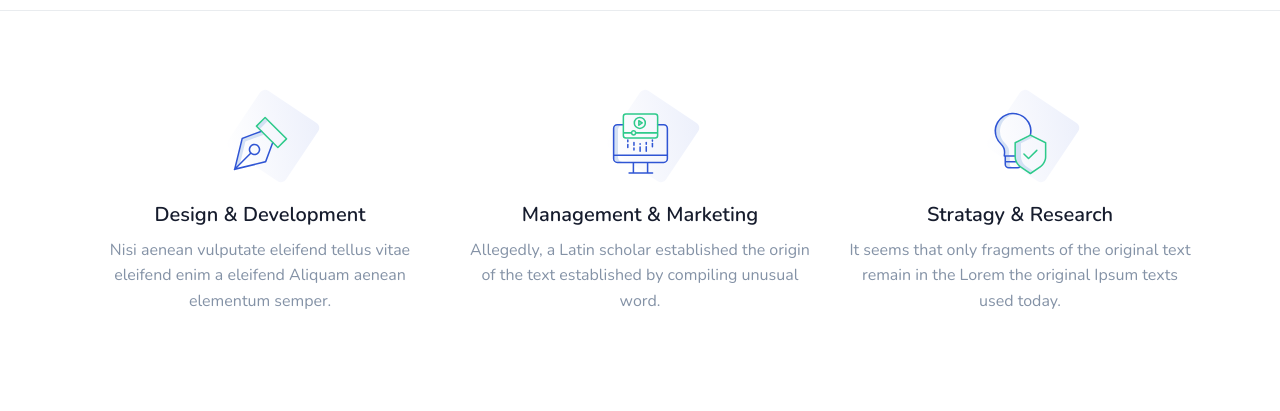
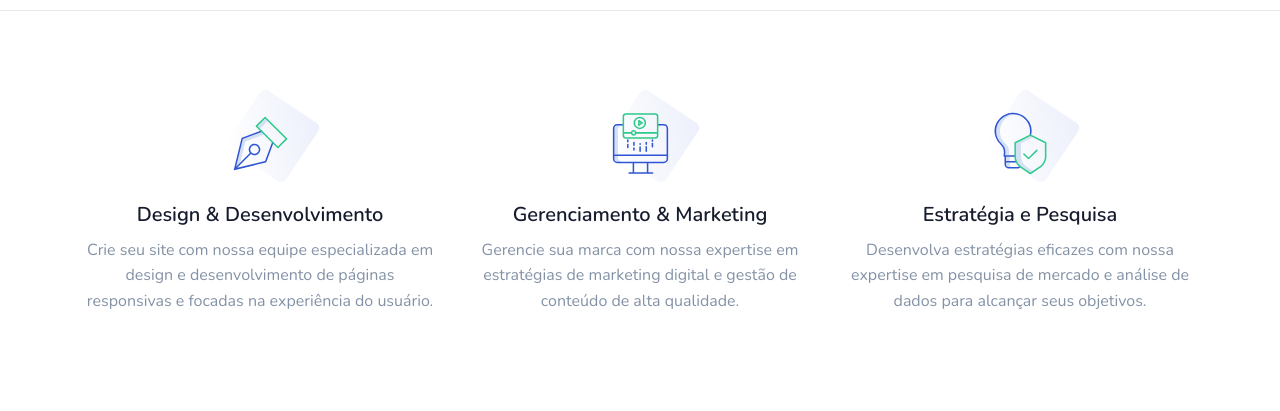
Before and after one commit to israelguido/base-layout, a PHP site: page / in a window 1280 px wide. Shown: the part 638-1049 px from the top of the page. Run offline with PHP 8.4, Linux system fonts and the light colour scheme.

Commit message:
:hammer: mudanças na home

```diff
--- a/index.html
+++ b/index.php
@@ -1,17 +1,17 @@
 
 <!DOCTYPE html>
-    <html lang="en">
+    <html lang="pt_BR">
 
     <head>
         <meta charset="utf-8" />
-        <title>Landrick - Saas & Software Landing Page Template</title>
+        <title>Publinet - Marketing Digital</title>
         <meta name="viewport" content="width=device-width, initial-scale=1.0">
-        <meta name="description" content="Premium Bootstrap 4 Landing Page Template" />
-        <meta name="keywords" content="Saas, Software, multi-uses, HTML, Clean, Modern" />
-        <meta name="author" content="Shreethemes" />
-        <meta name="email" content="shreethemes@gmail.com" />
+        <meta name="description" content="O que é Marketing Digital? Promover produtos ou marcas através das mídias digitais é a principal definição para o Marketing Digital." />
+        <meta name="keywords" content="marketing digital, google, adwords, publinet, marketing, midias digitais" />
+        <meta name="author" content="Publinet" />
+        <meta name="email" content="contato@publinet1.com.br" />
         <meta name="website" content="http://www.shreethemes.in" />
-        <meta name="Version" content="v2.5.1" />
+
         <!-- favicon -->
         <link rel="shortcut icon" href="images/favicon.ico">
         <!-- Bootstrap -->
@@ -52,7 +52,7 @@
                     </a>
                 </div>
                 <div class="buy-button">
-                    <a href="https://1.envato.market/4n73n" target="_blank" class="btn btn-primary">Buy Now</a>
+                    <a href="https://1.envato.market/4n73n" target="_blank" class="btn btn-primary">Contato</a>
                 </div><!--end login button-->
                 <!-- End Logo container-->
                 <div class="menu-extras">
@@ -74,7 +74,7 @@
                     <ul class="navigation-menu">
                         <li><a href="index.html">Home</a></li>
                         <li class="has-submenu">
-                            <a href="javascript:void(0)">Landing</a><span class="menu-arrow"></span>
+                            <a href="javascript:void(0)">Serviços</a><span class="menu-arrow"></span>
                             <ul class="submenu megamenu">
                                 <li>
                                     <ul>
@@ -135,7 +135,7 @@
                         </li>
 
                         <li class="has-submenu">
-                            <a href="javascript:void(0)">Pages</a><span class="menu-arrow"></span>
+                            <a href="javascript:void(0)">Cases</a><span class="menu-arrow"></span>
                             <ul class="submenu">
                                 <li class="has-submenu"><a href="javascript:void(0)"> Company <span class="badge badge-primary rounded">Added</span></a><span class="submenu-arrow"></span>
                                     <ul class="submenu">
@@ -272,8 +272,8 @@
                             </ul>
                         </li>
                     </ul><!--end navigation menu-->
-                    <div class="buy-menu-btn d-none">
-                        <a href="https://1.envato.market/4n73n" target="_blank" class="btn btn-primary">Buy Now</a>
+                    <div class="menu-btn d-none">
+                        <a href="contatop.php" target="_blank" class="btn btn-primary">Buy Now</a>
                     </div><!--end login button-->
                 </div><!--end navigation-->
             </div><!--end container-->
@@ -286,11 +286,11 @@
                 <div class="row align-items-center">
                     <div class="col-lg-7 col-md-7 order-1 order-md-2">
                         <div class="title-heading mt-4 ml-lg-5">
-                            <h1 class="heading mb-3">We are Startup Creative <span class="text-primary">Landrick</span> Agency</h1>
-                            <p class="para-desc text-muted">Launch your campaign and benefit from our expertise on designing and managing conversion centered bootstrap4 html page.</p>
+                            <h1 class="heading mb-3">Criados para o Marketing Digital <span class="text-primary">Publinet</span> </h1>
+                            <p class="para-desc text-muted">Lance sua campanha e aproveite nossa expertise em criar e gerenciar páginas otimizadas e focadas em conversão para marketing digital.</p>
                             <div class="watch-video mt-4 pt-2">
-                                <a href="javascript:void(0)" class="btn btn-primary">Learn More <i class="mdi mdi-chevron-right"></i></a>
-                                <a href="http://vimeo.com/99025203" class="video-play-icon watch text-dark mb-2 ml-2"><i class="mdi mdi-play play-icon-circle text-center d-inline-block mr-2 rounded-circle text-white position-relative play play-iconbar"></i> WATCH VIDEO</a>
+                                <a href="javascript:void(0)" class="btn btn-primary">Saiba Mais <i class="mdi mdi-chevron-right"></i></a>
+                                <a href="https://www.youtube.com/watch?v=qcMITRKVJy8" class="video-play-icon watch text-dark mb-2 ml-2"><i class="mdi mdi-play play-icon-circle text-center d-inline-block mr-2 rounded-circle text-white position-relative play play-iconbar"></i> ASSISTA O VIDEO</a>
                             </div>
                         </div>
                     </div><!--end col-->
@@ -314,8 +314,8 @@
                             </div>
 
                             <div class="content mt-4">
-                                <h4 class="title-2">Design & Development</h4>
-                                <p class="text-muted mb-0">Nisi aenean vulputate eleifend tellus vitae eleifend enim a eleifend Aliquam aenean elementum semper.</p>
+                                <h4 class="title-2">Design & Desenvolvimento</h4>
+                                <p class="text-muted mb-0">Crie seu site com nossa equipe especializada em design e desenvolvimento de páginas responsivas e focadas na experiência do usuário.</p>
                             </div>
                         </div>
                     </div><!--end col-->
@@ -327,8 +327,8 @@
                             </div>
 
                             <div class="content mt-4">
-                                <h4 class="title-2">Management & Marketing</h4>
-                                <p class="text-muted mb-0">Allegedly, a Latin scholar established the origin of the text established by compiling unusual word.</p>
+                                <h4 class="title-2">Gerenciamento & Marketing</h4>
+                                <p class="text-muted mb-0">Gerencie sua marca com nossa expertise em estratégias de marketing digital e gestão de conteúdo de alta qualidade.</p>
                             </div>
                         </div>
                     </div><!--end col-->
@@ -340,8 +340,8 @@
                             </div>
 
                             <div class="content mt-4">
-                                <h4 class="title-2">Stratagy & Research</h4>
-                                <p class="text-muted mb-0">It seems that only fragments of the original text remain in the Lorem the original Ipsum texts used today.</p>
+                                <h4 class="title-2">Estratégia e Pesquisa</h4>
+                                <p class="text-muted mb-0">Desenvolva estratégias eficazes com nossa expertise em pesquisa de mercado e análise de dados para alcançar seus objetivos.</p>
                             </div>
                         </div>
                     </div><!--end col-->
```
